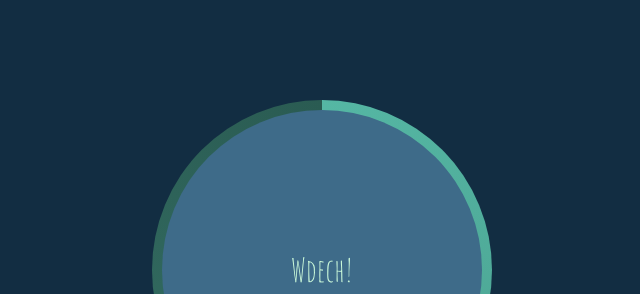
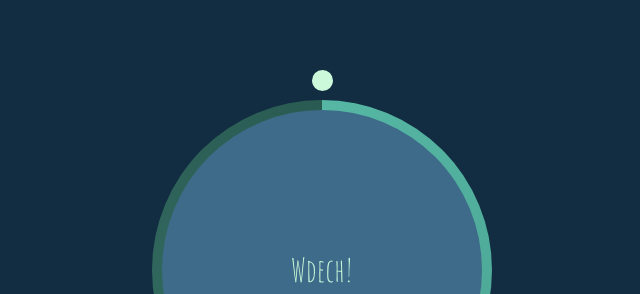
Before and after one commit to Elldrigar/JSVanilla_Circle-of-meditation, a plain HTML site: page index.html in a window 1280 px wide. Shown: the part 172-466 px from the top of the page, 318-958 px from the left. Drawn offline with Linux system fonts and the light colour scheme.

Commit message:
Add pointer

```diff
--- a/style.css
+++ b/style.css
@@ -73,3 +73,20 @@ body {
     border-radius: 50%;
     z-index: -2;
 }
+
+.pointer {
+    display: block;
+    background-color: var(--color-text);
+    border-radius: 50%;
+    height: 21px;
+    width: 21px;
+}
+
+.pointer-container {
+    position: absolute;
+    top: -40px;
+    left: 150px;
+    width: 20px;
+    height: 190px;
+
+}
```
